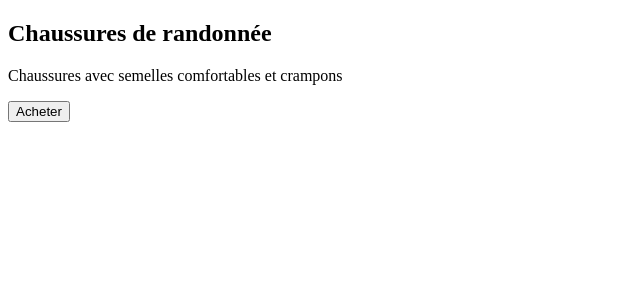
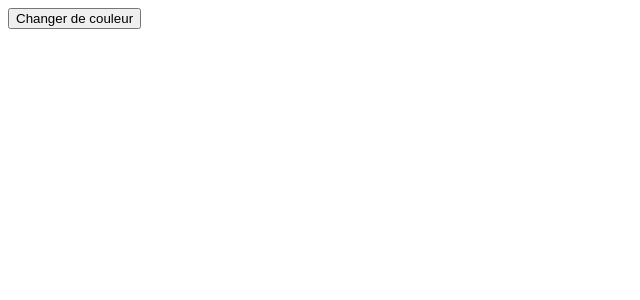
Before and after one commit to jefflearning40/test-react, a React (Vite) app: page / in a window 1280 px wide. Shown: the top 300 px of the page, without its empty margins (0-640 px from the left). Built offline with nearby package versions, Linux system fonts and the light colour scheme.

Commit message:
custombutton color

```diff
--- a/src/App.jsx
+++ b/src/App.jsx
@@ -1,11 +1,6 @@
-import Product from "./exercice4/Product";
+export default function App(){
+    return(
+        <button >Changer de couleur</button>
+    )
 
-
-
-export default function App() {
-    return (
-        <div>
-            <Product/>
-        </div>
-    )
 }
```
Also changed, not shown: src/exercice1props/ProductCard.jsx (added, +11 -0 lines), src/exercice2props/CustomButton.jsx (added, +12 -0 lines).
